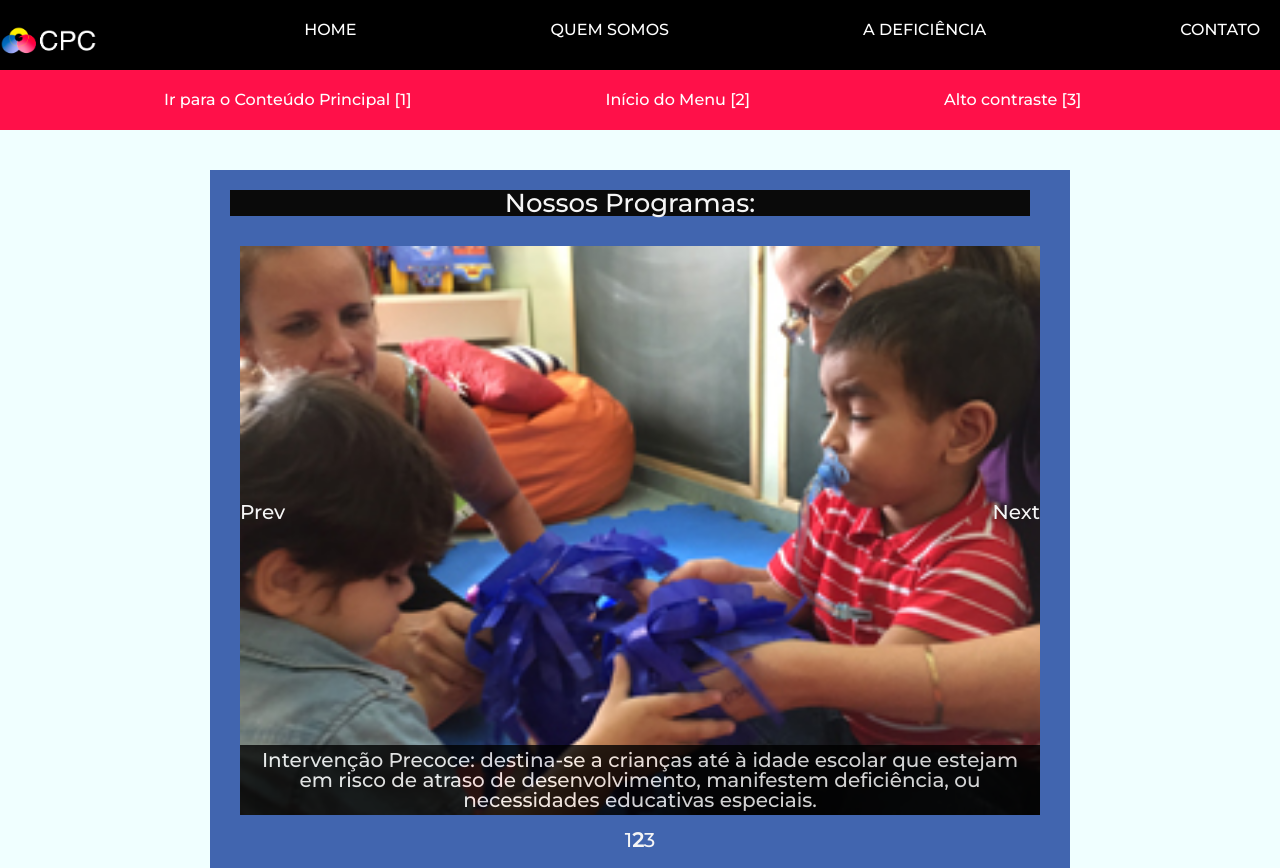
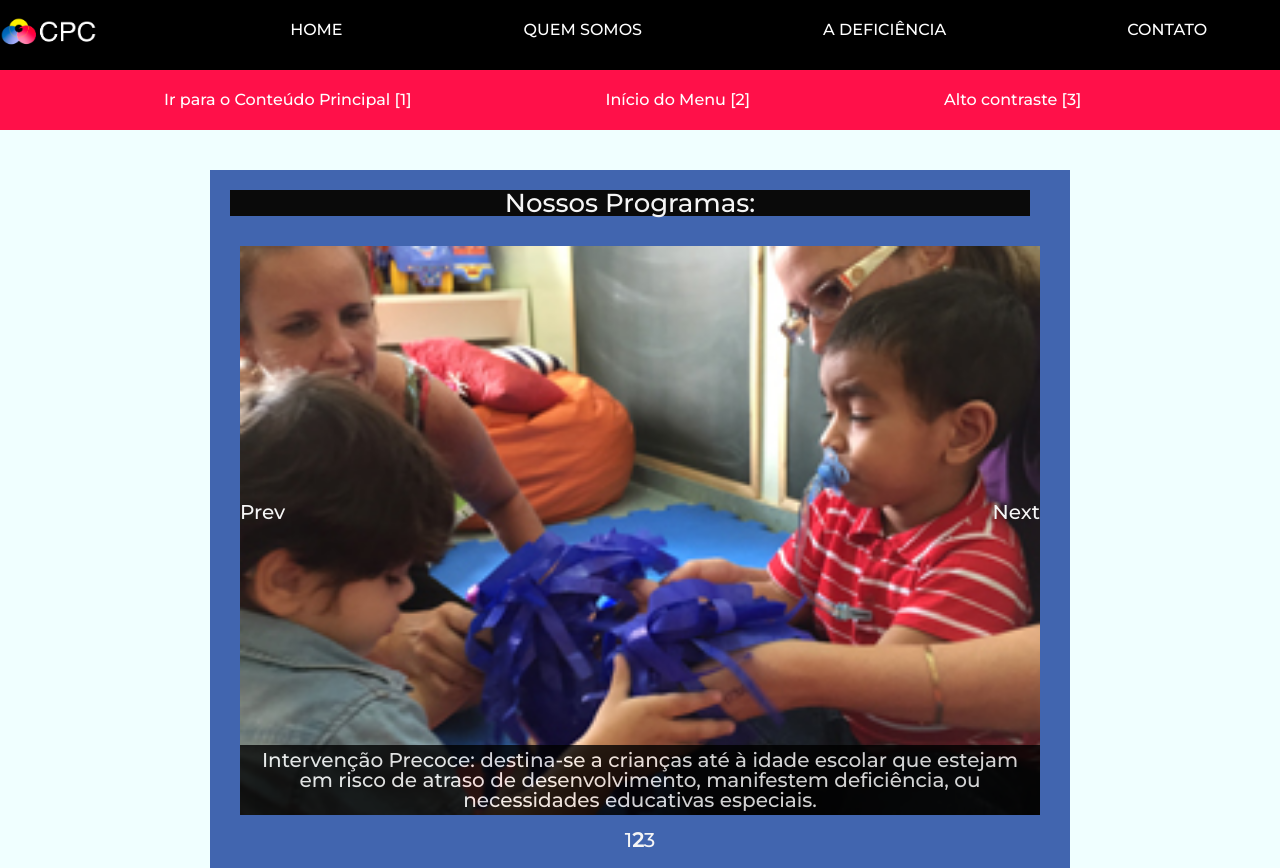
Before and after one commit to HatusSouza/cpc.io, a plain HTML site: page index.html in a window 1280 px wide. Shown: the top 868 px of the page. Drawn offline with Linux system fonts and the light colour scheme.

Commit message:
Update styleindex.css

```diff
--- a/css/styleindex.css
+++ b/css/styleindex.css
@@ -32,7 +32,7 @@ body {
 }
 
 .menu1 li {
-  margin: 5px 20px 40px 30px;
+  margin: 5px 21px 22px 16px;
   padding: 17px 10px 17px 134px;
   list-style: none;
   font-family: "Montserrat", sans-serif;
```
